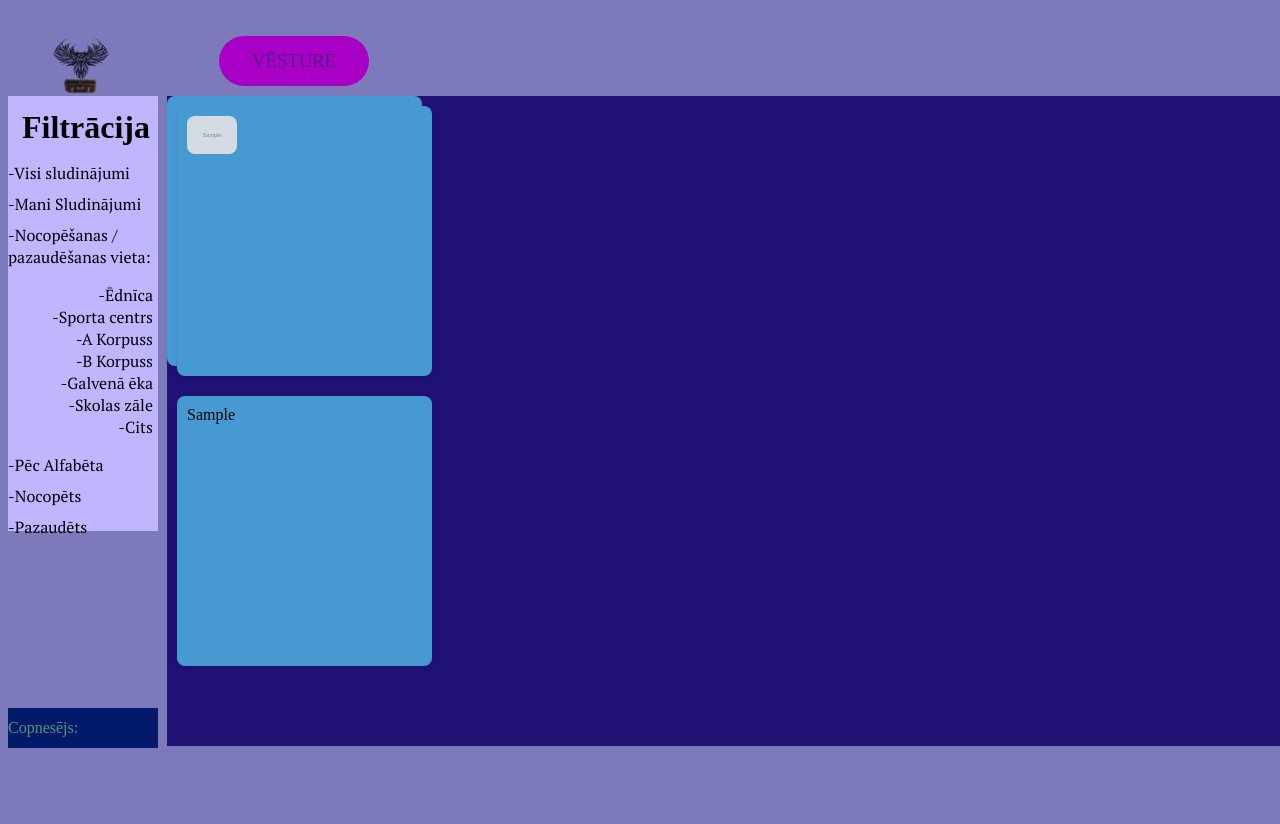
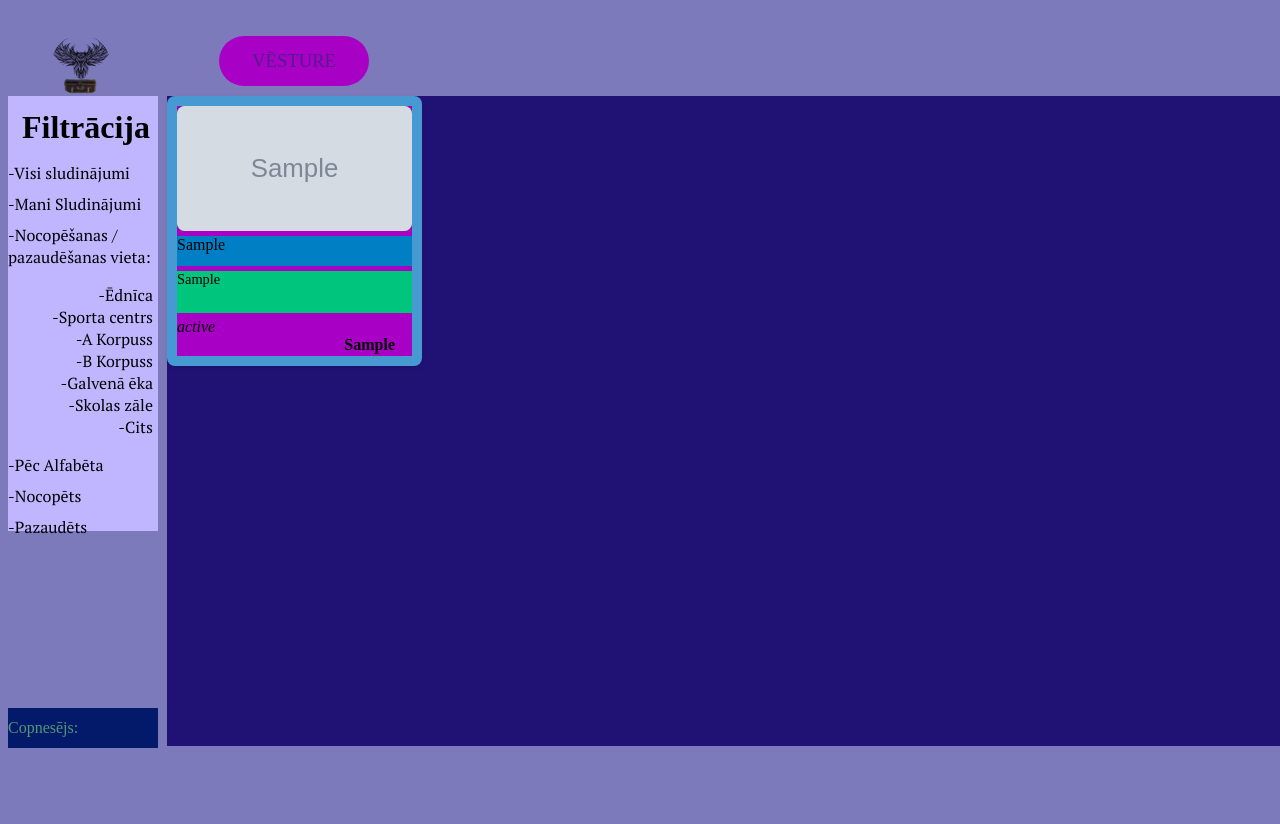
Before and after one commit to DmitrijsMetelica/Mantu-Copejs-Programesana, a PHP site: page /Entry_start.php in a window 1280 px wide; the page is wider, and only the part inside the window is pictured. Run offline with PHP 8.4, Linux system fonts and the light colour scheme; tables that the repository leaves empty or names only in its code hold one stand-in row (values such as "Sample post"); grey boxes marked "Sample" are stand-in pictures.

Commit message:
slud parskats

```diff
--- a/Entry_start.php
+++ b/Entry_start.php
@@ -59,18 +59,27 @@
                 <?php
                 require_once('db.php');
 
-                $sql = "SELECT img, ko_cope FROM sludinajumi ORDER BY id DESC";
+                $sql = "SELECT img, ko_cope, apraksts, statuss, vieta FROM sludinajumi ORDER BY id DESC";
                 $result = $connection->query($sql);
                 while ($row = $result->fetch_assoc()){
                     $show_img = $row['img'];
                     $show_ko_cope = $row['ko_cope'];
+                    $show_apraksts = $row['apraksts'];
+                    $show_statuss = $row['statuss'];
+                    $show_vieta = $row['vieta'];
                     echo "<div class='sludinajums'>
-                            <div class='sludinajums img'><img src='uploads/$show_img' /></div>
-                            <div class='sludinajums nos.'>$show_ko_cope</div>
+                            <div class='sludinajums_img'><img src='uploads/$show_img' /></div>
+                            <div class='sludinajums_info'>
+                                <div class='sludinajums_ko_cope'>$show_ko_cope</div>
+                                <div class='sludinajums_apraksts'>$show_apraksts</div>
+                                <div class='sludinajums_statuss'>$show_statuss</div>
+                                <div class='sludinajums_vieta'>$show_vieta</div>
+                            </div>
                         </div>";
                 }
                 ?>
             </div>
+
         </div>
 
     </div>
--- a/entry.css
+++ b/entry.css
@@ -274,12 +274,10 @@
 .sludinajumu_parskats {
     display: flex;
     flex-wrap: wrap;
-
 }
 
 .sludinajums {
-    /* display: flex; */
-    width: 235px; /* Mainiet šo vērtību, ja vēlaties mainīt sludinājumu platumu */
+    width: 235px;
     height: 250px;
     margin-bottom: 20px;
     padding: 10px;
@@ -287,26 +285,64 @@
     border-radius: 8px;
     box-shadow: 0 2px 4px rgba(0, 0, 0, 0.1);
     float: left;
+    display: flex;
+    flex-direction: column;
 }
 
-.sludinajums img {
-    width: 50px;
+.sludinajums_img{
+    height: 125px;
+    display: flex;
+    justify-content: center;
+    align-items: center;
+    overflow: hidden;
+    background-color: #A900C5;
+}
+
+.sludinajums_img img {
+    width: 100%;
+    height: 100%;
+    object-fit: cover;
     border-radius: 8px;
-    margin-bottom: 10px;
-    border-color: #030000 ;
     background-color: #00f00c;
 }
 
-.sludinajums h2 {
-    font-size: 1.5pt;
-    margin-bottom: 5px;
+.sludinajums_info {
+    flex: 1;
+    background-color: #A900C5;
 }
 
-.sludinajums p {
-    margin-bottom: 5px;
-    font-size: 1pt;
+.sludinajums_vieta {
+    display: flex;
+    float: right;
+    margin-right: 17px;
+    font-weight: bold;
+    background-color: #A900C5;
 }
 
-.sludinajums p strong {
-    font-weight: bold;
+.sludinajums_ko_cope {
+    display: flex;
+    text-align: start;
+    justify-content: flex-start;
+    margin-top: 5px;
+    height: 30px;
+    margin-bottom: 5px;
+    font-size: 1em;
+    background-color: #007fc5;
+
 }
+
+.sludinajums_apraksts {
+    display: flex;
+    justify-content: flex-start;
+    text-align: center;
+    height: 42px;
+    margin-bottom: 5px;
+    font-size: 0.9em;
+    background-color: #00c57d;
+}
+
+.sludinajums_statuss {
+    margin-left: auto;
+    font-style: italic;
+    background-color: #A900C5;
+}
```
Also changed, not shown: uploads/test picture.jpg (added).
